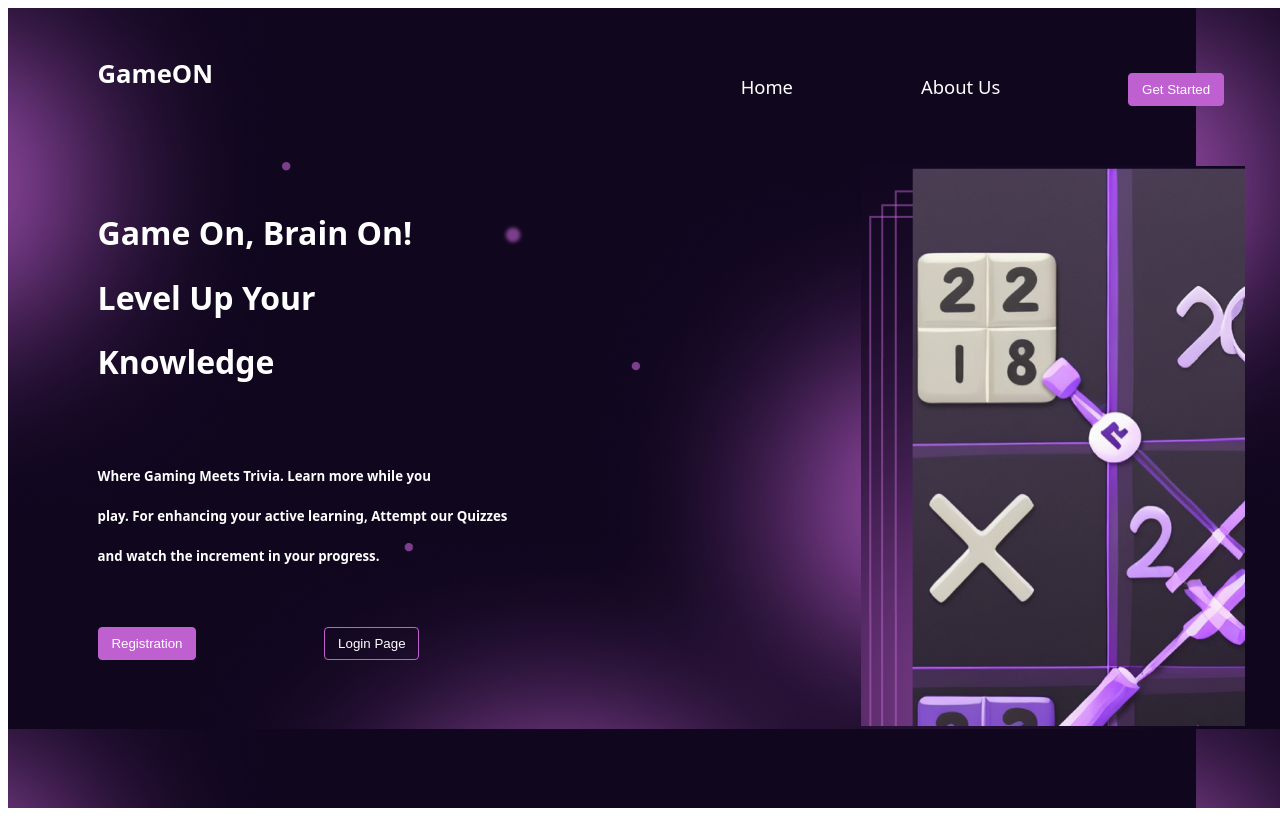
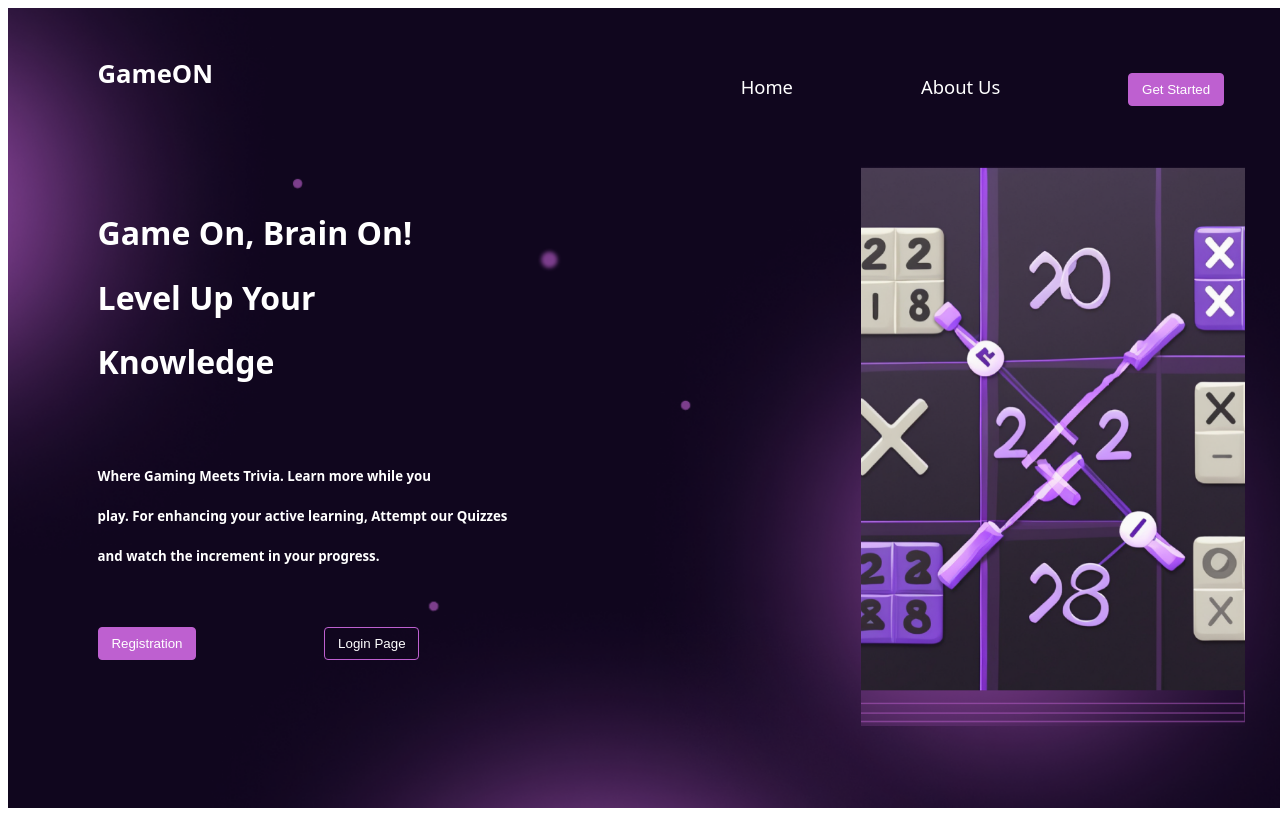
Before and after one commit to CHANDIKASREEAKHIL/FireBase-Games-QuizPlatform, a React (Create React App) app: page / in a window 1280 px wide. Built offline with nearby package versions, Linux system fonts and the light colour scheme; no server answers; the HTML template or start-up script is replaced by a standard one.

Commit message:
Update mainPage.css

```diff
--- a/src/components/mainPage.css
+++ b/src/components/mainPage.css
@@ -4,15 +4,14 @@ body{
 }
 .mainDiv{
     background-image: url("../images/mainBG.png");
+    background-repeat: no-repeat;
+    object-fit: cover;
+    background-size: cover;
+    background-position: center;
     height: 100vh;
     width: 100vw;
     display: grid;
     grid-template-rows: 2fr 10fr;
-}
-.rightSection {
-    background-image: url("../images/heroImg.png");
-    height: 70vh;
-    width: 30vw;
 }
 .innerGrid{
     display: grid;
@@ -24,7 +23,14 @@ body{
     grid-template-rows: min-content min-content min-content;
     gap: 5vh;
 }
-
+.rightSection {
+    background-image: url("../images/heroImg.png");
+    background-repeat: no-repeat;
+    background-size: cover;
+    background-position: center;
+    height: 70vh;
+    width: 30vw;
+}
 .header{
     display: flex;
     justify-content: space-between;
```
